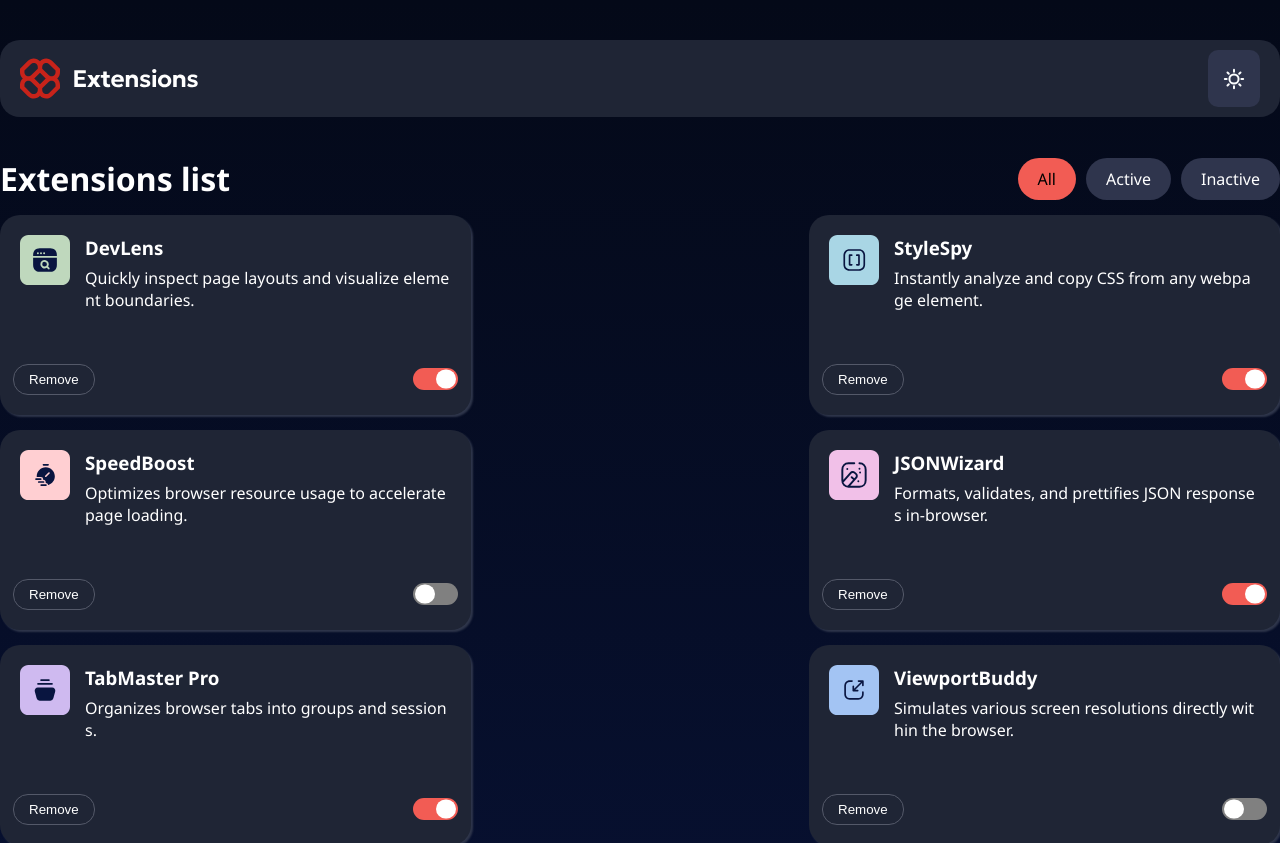
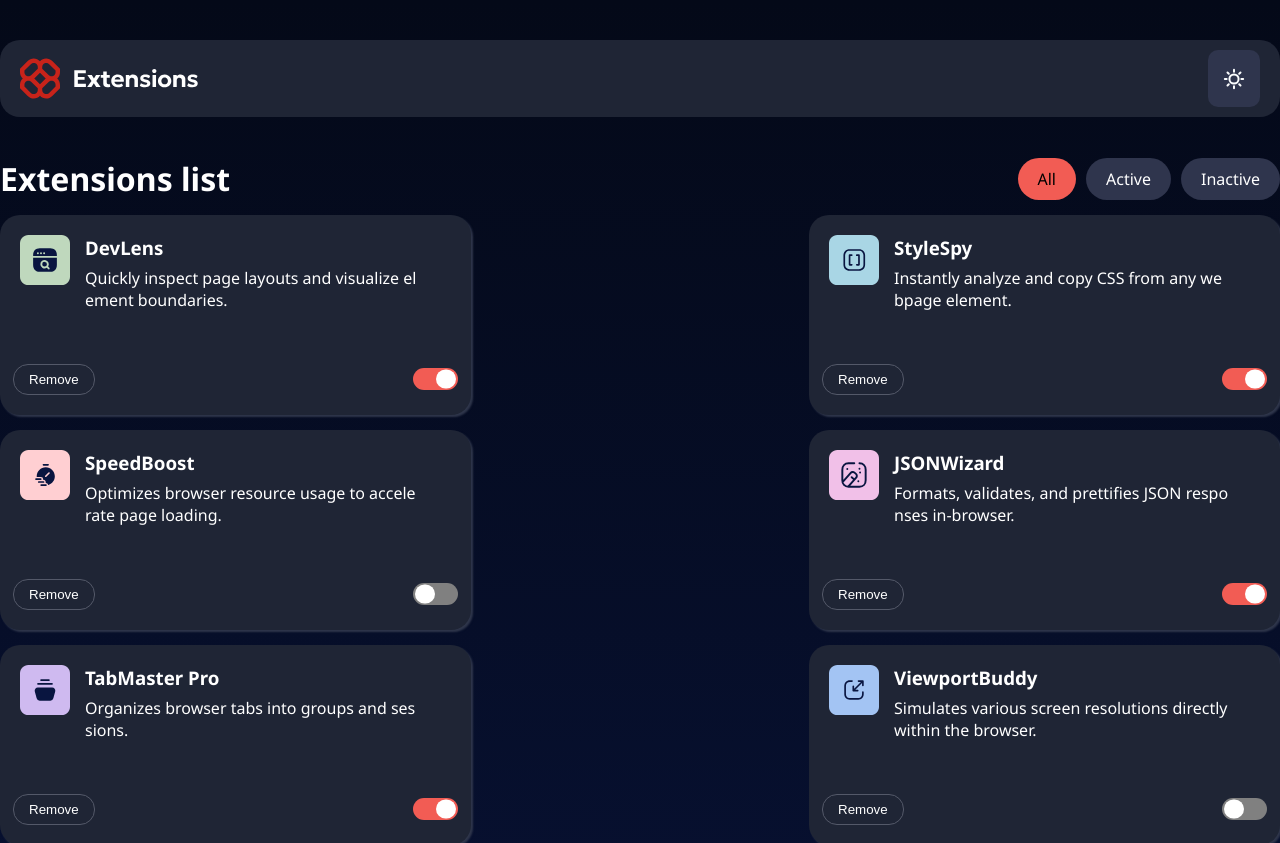
Before and after one commit to denismisko/browser-extension, a Next.js app: page / in a window 1280 px wide. Shown: the top 843 px of the page. Built offline with nearby package versions, Linux system fonts and the light colour scheme.

Commit message:
UI changes

```diff
--- a/src/app/scss/page.scss
+++ b/src/app/scss/page.scss
@@ -48,6 +48,10 @@ ul {
 
     h3 {
       margin-bottom: 7px;
+    }
+
+    p{
+      padding: 0 30px 0 0;
     }
 
     img {
```
